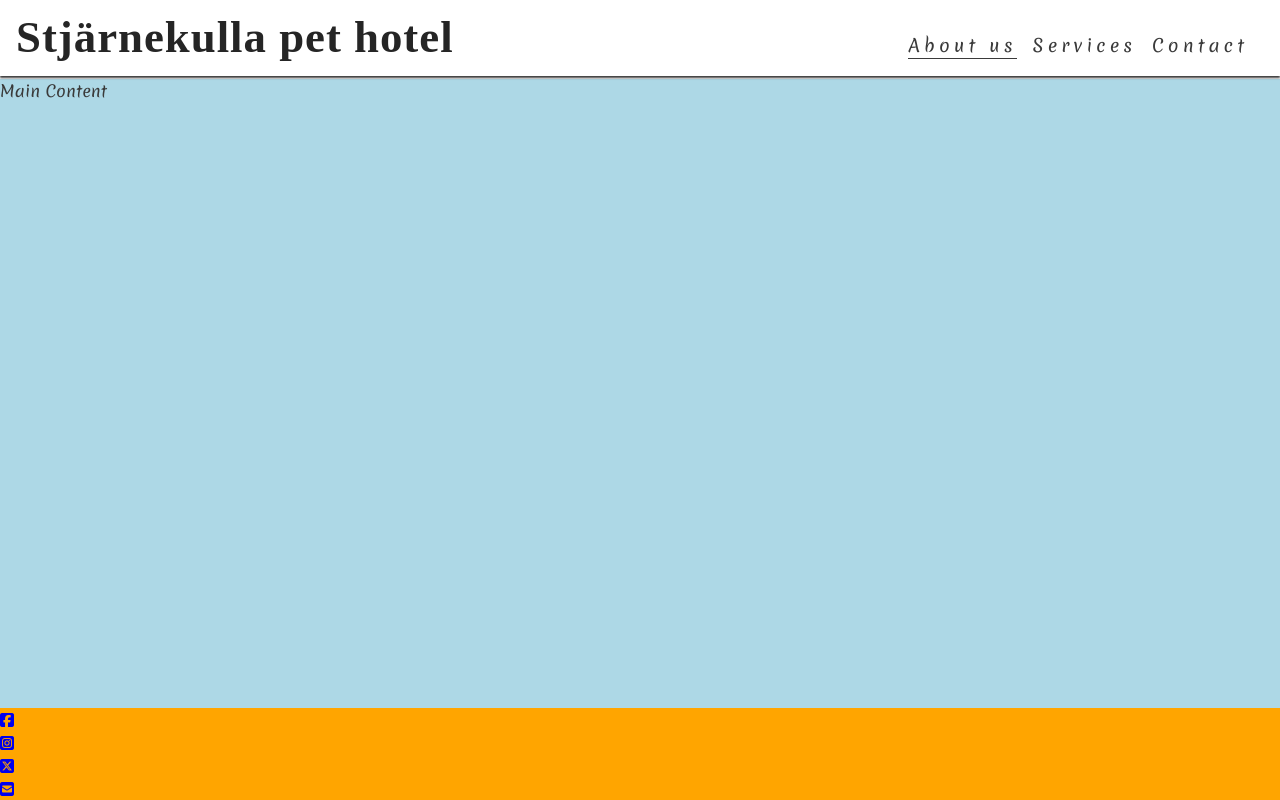
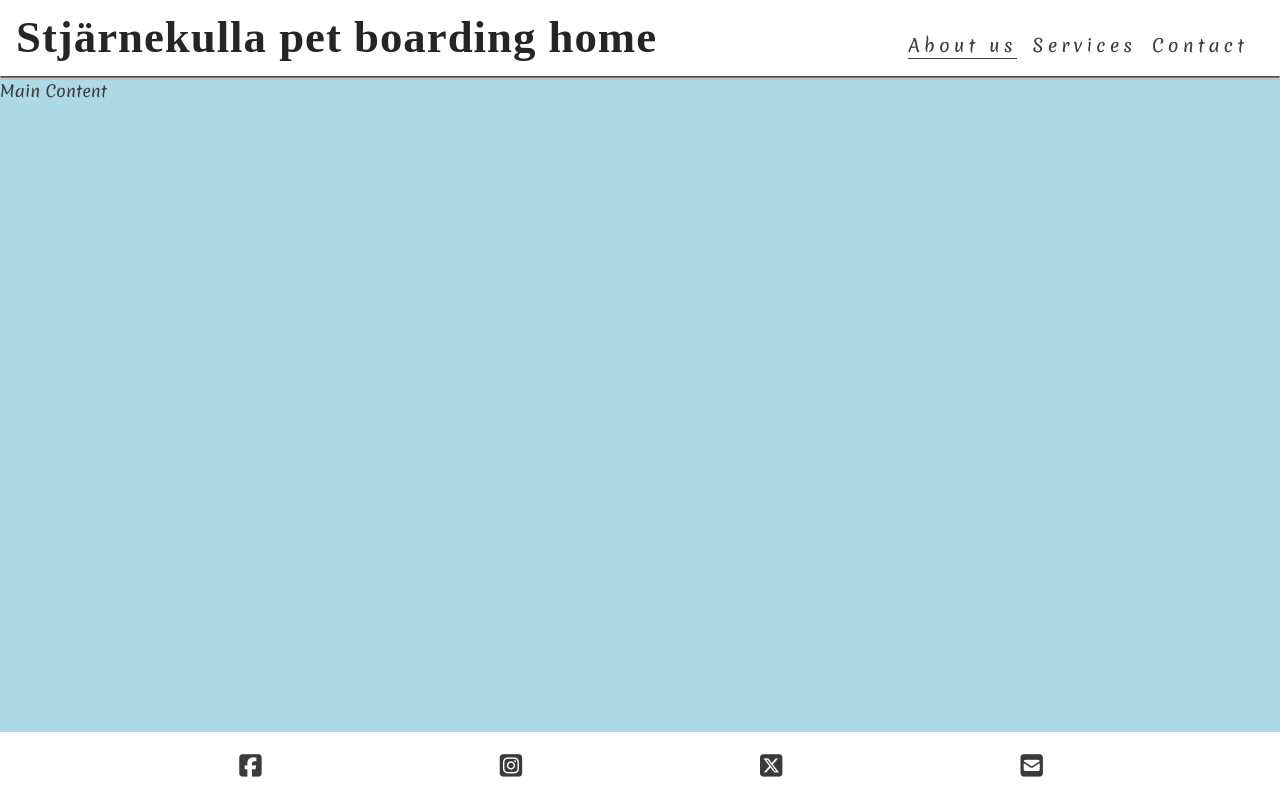
Before and after one commit to Lennica/stjarnekulla-pethotel, a plain HTML site: page index.html in a window 1280 px wide. Drawn offline with Linux system fonts and the light colour scheme; files that its build step writes are made by us from their sources.

Commit message:
Style icons in footer

```diff
--- a/assets/css/style.css
+++ b/assets/css/style.css
@@ -87,10 +87,20 @@ main {
 }
 
 /* Footer */
-footer {
-    background-color: orange;
+#social {
+    text-align: center;
+    padding: 20px 0;
+    display: flex;
+    justify-content: space-evenly;
+    list-style-type: none;
 }
 
+#social i {
+    font-size: 160%;
+    padding: 5%;
+    color: #3a3a3a;
+
+}
 /* Media query: tablets and larger (768px and up) */
 @media screen and (min-width: 768px) {
     /* Header */
--- a/index.html
+++ b/index.html
@@ -20,7 +20,7 @@
     <!-- Header -->
     <Header>
         <a href="index.html">
-        <h1 id="logo">Stjärnekulla pet hotel</h1>
+        <h1 id="logo">Stjärnekulla pet boarding home</h1>
         </a>
         <input type="checkbox" id="nav-toggle" name="nav-toggle">
         <label for="nav-toggle" class="nav-toggle-label"><i class="fa-solid fa-bars"></i></label>
@@ -37,17 +37,23 @@
 
     <!-- Footer -->
     <footer>
-        <ul>
-            <li><a href="https://www.facebook.com/" target="_blank" rel="noopener"
-                aria-label="Visit our Facebook page (opens in a new tab)"><i class="fa-brands fa-square-facebook"></i></a></li>
-            <li><a href="https://www.instagram.com/" target="_blank" rel="noopener"
-                    aria-label="Visit our Instagram page (opens in a new tab)"><i class="fa-brands fa-square-instagram"></i></a></li>
-            <li><a href="https://www.twitter.com/" target="_blank" rel="noopener"
-                    aria-label="Visit our Twitter page (opens in a new tab)"><i class="fa-brands fa-square-x-twitter"></i></a></li>
-            <li><a href="mailto:sedelius@live.se" target="_blank" rel="noopener"
-                    aria-label="E-mail us (opens in a new tab)!"><i class="fa-solid fa-square-envelope"></i></a></li>
-
-
+        <ul id="social">
+            <li>
+                <a href="https://www.facebook.com/" target="_blank" rel="noopener"
+                aria-label="Visit our Facebook page (opens in a new tab)"><i class="fa-brands fa-square-facebook"></i></a>
+            </li>
+            <li>
+                <a href="https://www.instagram.com/" target="_blank" rel="noopener"
+                    aria-label="Visit our Instagram page (opens in a new tab)"><i class="fa-brands fa-square-instagram"></i></a>
+            </li>
+            <li>
+                <a href="https://www.twitter.com/" target="_blank" rel="noopener"
+                    aria-label="Visit our Twitter page (opens in a new tab)"><i class="fa-brands fa-square-x-twitter"></i></a>
+            </li>
+            <li>
+                <a href="mailto:sedelius@live.se" target="_blank" rel="noopener"
+                    aria-label="E-mail us (opens in a new tab)!"><i class="fa-solid fa-square-envelope"></i></a>
+            </li>
         </ul>
     </footer>
 
```
